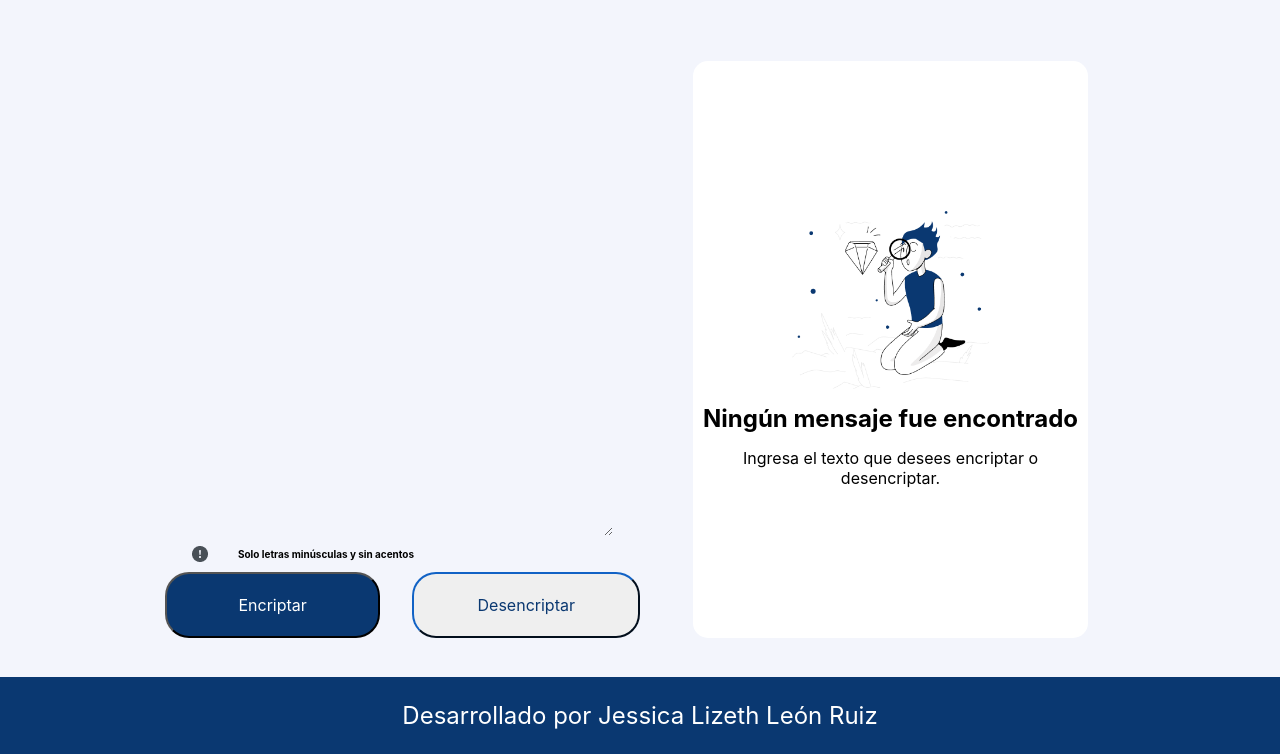
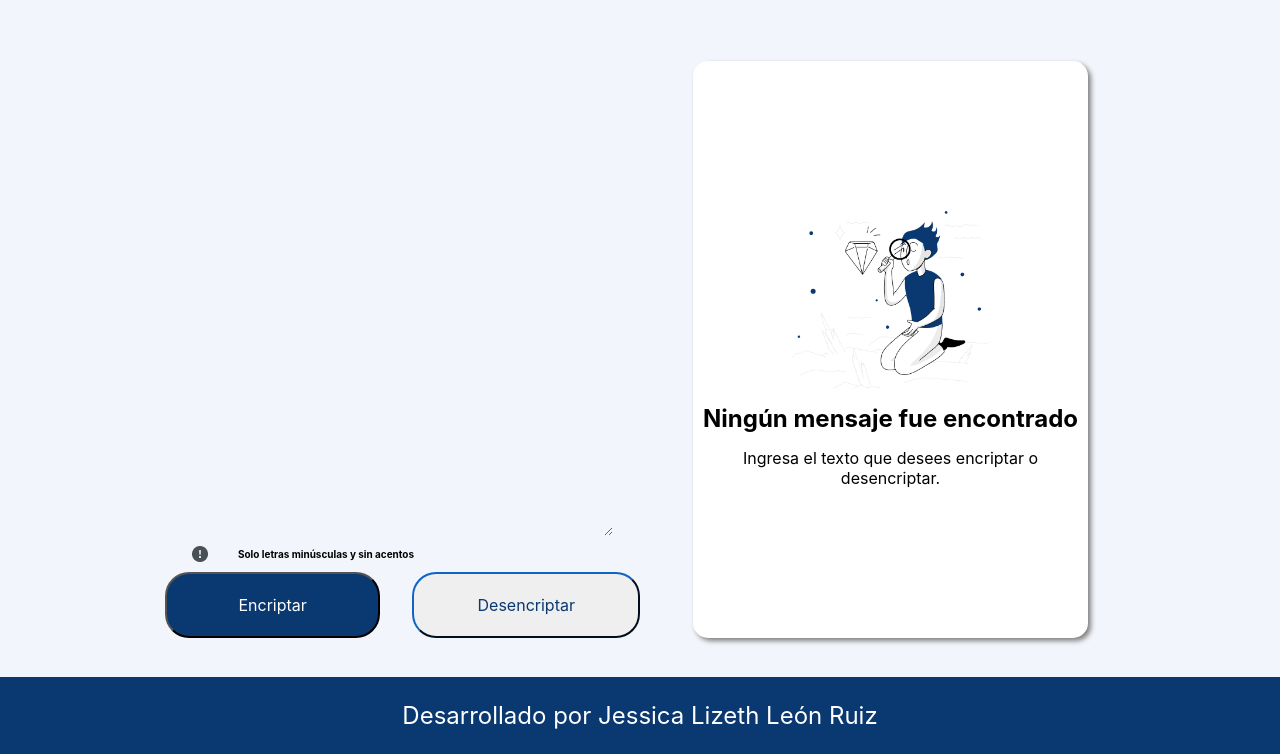
Before and after one commit to jessylizz77/encriptador-de-texto, a plain HTML site: page index.html in a window 1280 px wide. Shown: the part 101-855 px from the top of the page. Drawn offline with Linux system fonts and the light colour scheme.

Commit message:
Se agrega sombreado al div de mensaje descifrado

```diff
--- a/styles/styles.css
+++ b/styles/styles.css
@@ -111,6 +111,7 @@ textarea:invalid:required {
   gap: 60px;
   border-radius: 15px;
   width: auto;
+  box-shadow: 3px 3px 5px gray;
 }
 
 .container__desencriptado__imagen {
```
